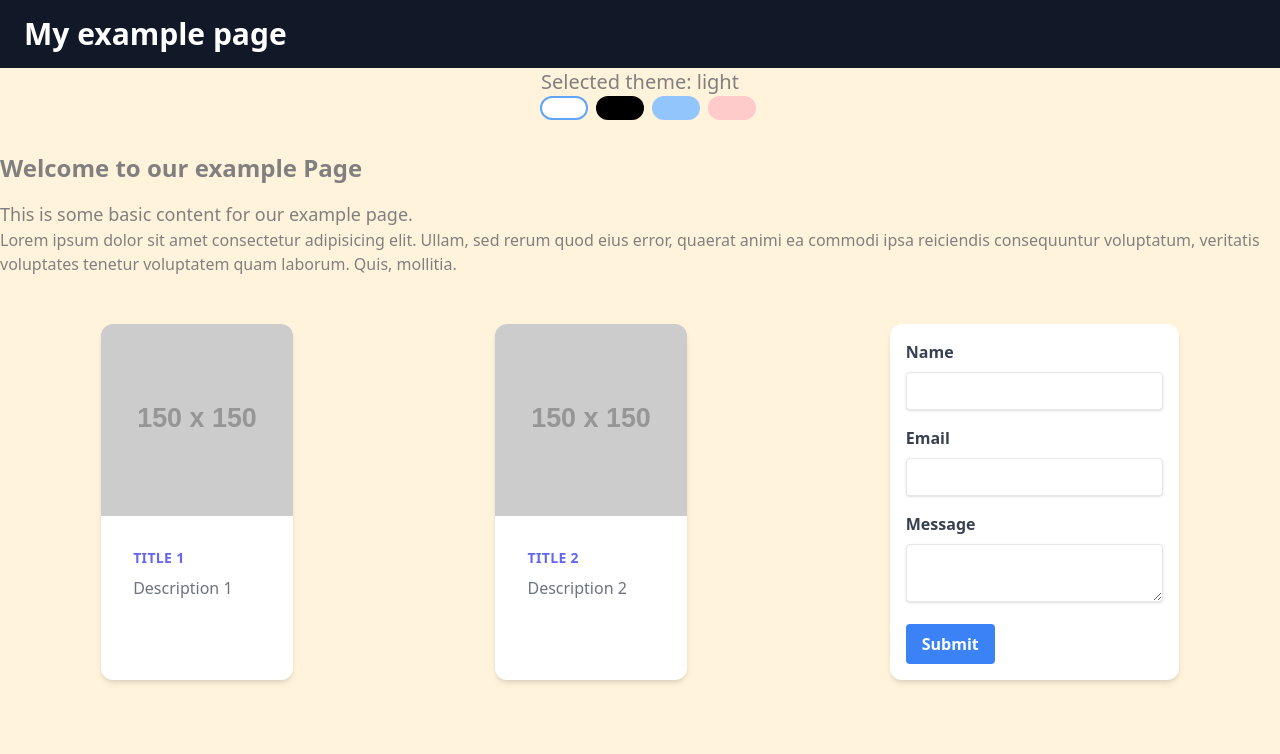
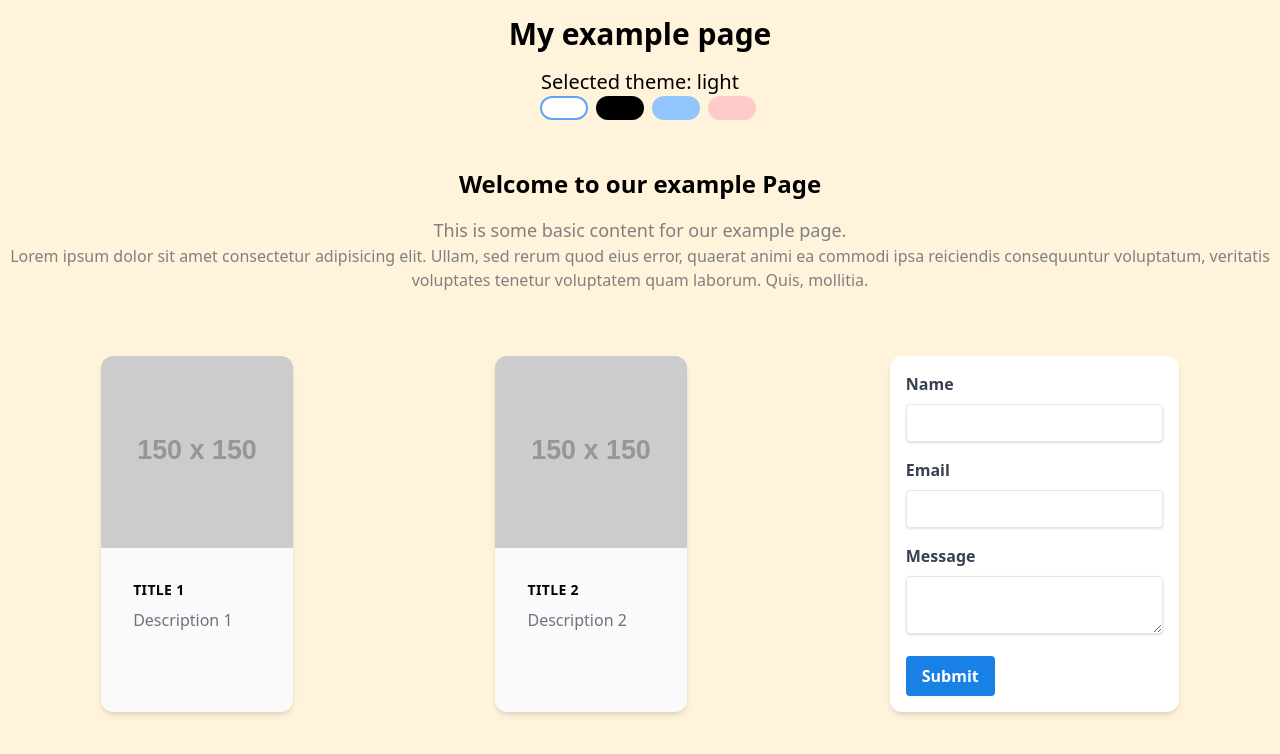
Before and after one commit to OwenLobato/theme-switch, a React (Create React App) app: page / in a window 1280 px wide. Shown: the top 754 px of the page. Built offline with nearby package versions, Linux system fonts and the light colour scheme.

Commit message:
Add styles with theme vars

```diff
--- a/src/components/Card.jsx
+++ b/src/components/Card.jsx
@@ -1,6 +1,6 @@
 export const Card = ({ title, description, image }) => {
   return (
-    <div className='max-w-md mx-auto bg-white rounded-xl shadow-md overflow-hidden m-4'>
+    <div className='max-w-md mx-auto bg-bgSecondary rounded-xl shadow-md overflow-hidden m-4'>
       {image && (
         <div className='md:flex'>
           <div className='md:flex-shrink-0'>
@@ -13,7 +13,7 @@ export const Card = ({ title, description, image }) => {
         </div>
       )}
       <div className='p-8'>
-        <div className='uppercase tracking-wide text-sm text-indigo-500 font-semibold'>
+        <div className='uppercase tracking-wide text-sm text-textTilte font-semibold'>
           {title}
         </div>
         <p className='mt-2 text-gray-500'>{description}</p>
--- a/src/components/Content.jsx
+++ b/src/components/Content.jsx
@@ -1,13 +1,13 @@
 export const Content = () => {
   return (
-    <div className='container mx-auto py-8'>
-      <h2 className='text-2xl font-semibold mb-4'>
+    <div className='container mx-auto py-8 my-4 text-center'>
+      <h2 className='text-2xl font-semibold mb-4 text-textTilte'>
         Welcome to our example Page
       </h2>
-      <p className='text-lg'>
+      <p className='text-lg text-textSubTitle'>
         This is some basic content for our example page.
       </p>
-      <p>
+      <p className='text-textContent'>
         Lorem ipsum dolor sit amet consectetur adipisicing elit. Ullam, sed
         rerum quod eius error, quaerat animi ea commodi ipsa reiciendis
         consequuntur voluptatum, veritatis voluptates tenetur voluptatem quam
--- a/src/components/Form.jsx
+++ b/src/components/Form.jsx
@@ -65,7 +65,7 @@ export const Form = () => {
       </div>
       <button
         type='submit'
-        className='bg-blue-500 hover:bg-blue-700 text-white font-bold py-2 px-4 rounded focus:outline-none focus:shadow-outline'
+        className='bg-btn hover:bg-btnHover text-white font-bold py-2 px-4 rounded focus:outline-none focus:shadow-outline'
       >
         Submit
       </button>
--- a/src/components/Header.jsx
+++ b/src/components/Header.jsx
@@ -1,7 +1,7 @@
 export const Header = () => {
   return (
-    <header className='py-4 px-6 bg-gray-900 text-white'>
-      <h1 className='text-3xl font-bold'>My example page</h1>
+    <header className='py-4 px-6'>
+      <h1 className='text-3xl text-center font-bold text-textTilte'>My example page</h1>
     </header>
   );
 };
--- a/src/components/ThemeSwitch.jsx
+++ b/src/components/ThemeSwitch.jsx
@@ -31,7 +31,7 @@ export const ThemeSwitch = () => {
 
   return (
     <div className='flex flex-col items-center justify-center space-x-4'>
-      <p className='text-xl'>Selected theme: {theme}</p>
+      <p className='text-xl text-textTilte'>Selected theme: {theme}</p>
 
       <div className='flex gap-2'>
         {THEMES.map((themeMode) => (
```
